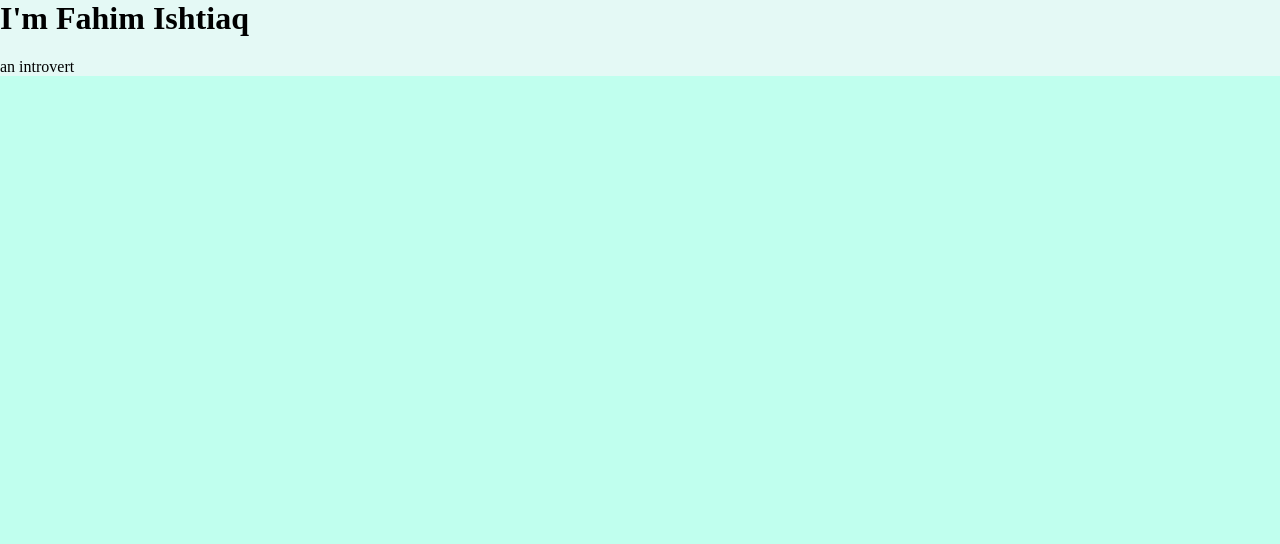
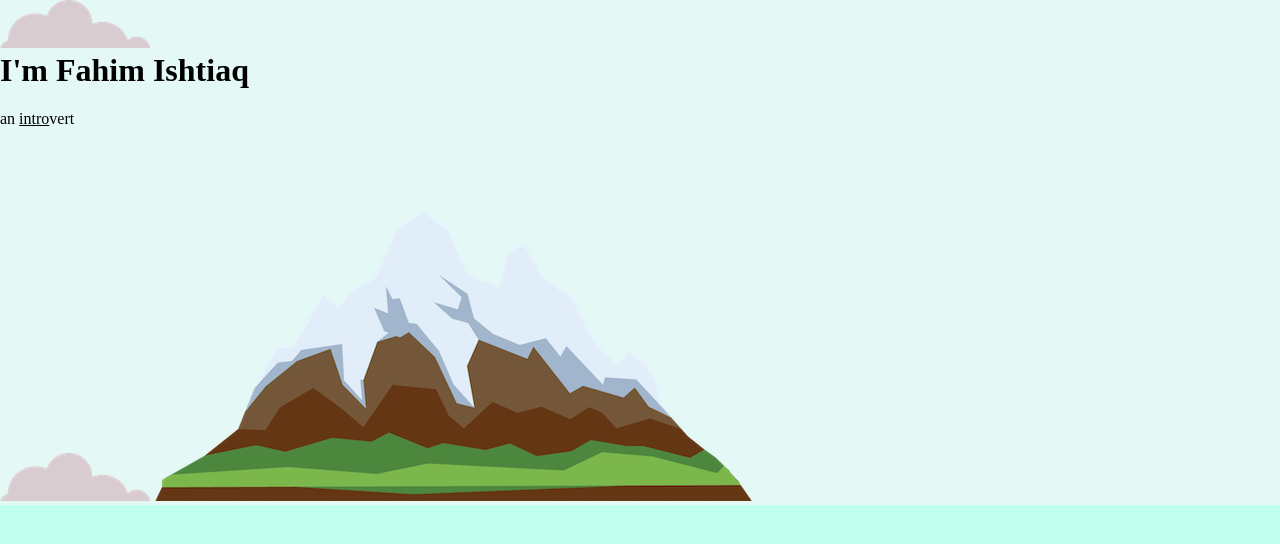
Before and after one commit to CarnivoreMan/cssMySite, a plain HTML site: page index.html in a window 1280 px wide. Drawn offline with Linux system fonts and the light colour scheme.

Commit message:
added img

```diff
--- a/css/style.css
+++ b/css/style.css
@@ -8,3 +8,6 @@ h1{
 div{
     background-color: #e4f9f5;
 }
+.intro{
+    text-decoration: underline;
+}
--- a/index.html
+++ b/index.html
@@ -8,8 +8,12 @@
 </head>
 <body>
    <div>
+       <img src="img/cloud.png" alt="cloud-img">
        <h1>I'm Fahim Ishtiaq</h1>
-       <p>an introvert</p>
+       <p>an
+           <span class="intro">intro</span>vert</p>
+       <img src="img/cloud.png" alt="cloud-img">
+       <img src="img/mountain.png" alt="mountain-img">
    </div>
 </body>
 </html>
```
